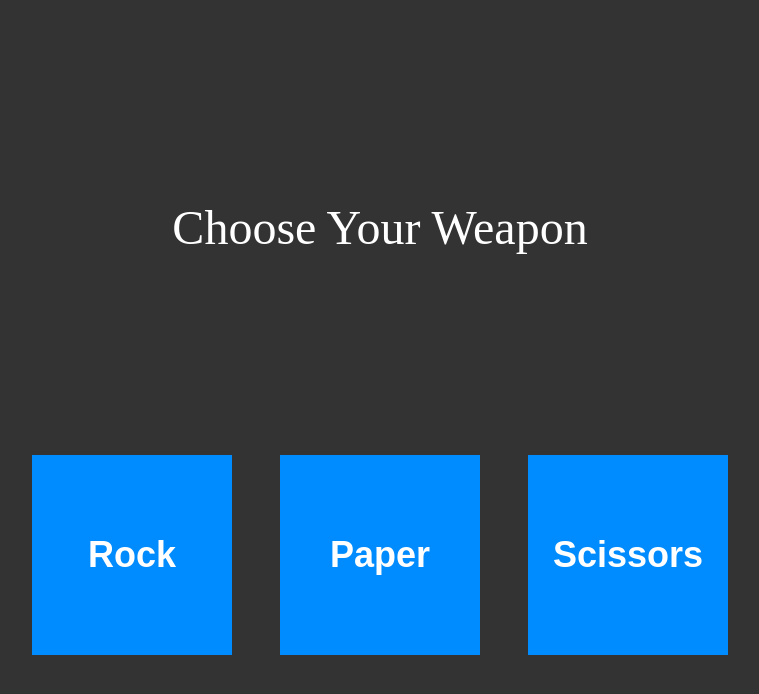
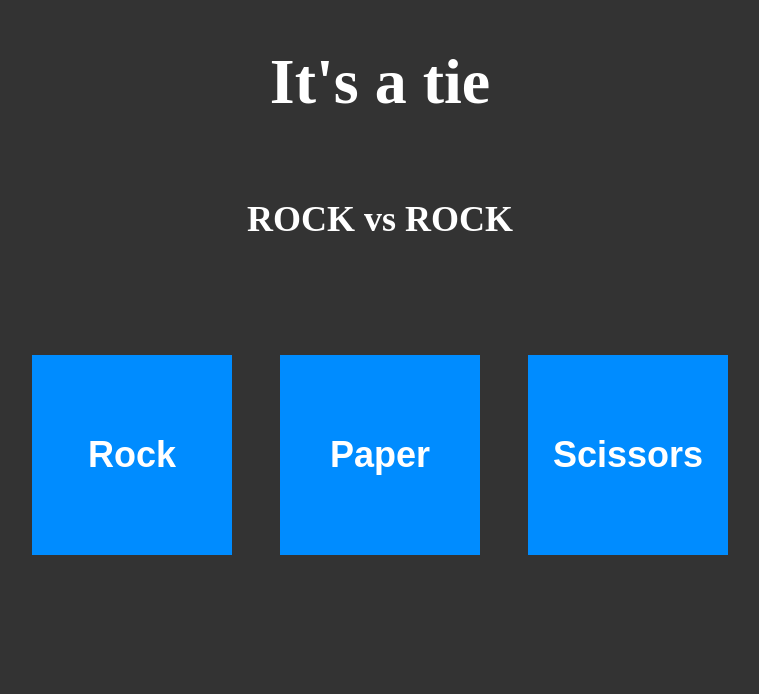
Before and after one commit to gschick3/rps, a plain HTML site: page index.html in a window 1280 px wide. Both pictures are taken after a click on the button "Rock". Shown: the whole page, without its empty margins (260-1019 px from the left). Drawn offline with Linux system fonts and the light colour scheme.

Commit message:
complete prototype game UI

```diff
--- a/game.js
+++ b/game.js
@@ -4,13 +4,24 @@ function getComputerChoice() {
 
 function compareHands(player, computer) {
     player = player.toLowerCase();
-    console.log(player, computer);
+
     options = {
         'rock': 'scissors',
         'paper': 'rock',
         'scissors': 'paper'
     }
-    if (player === computer) console.log("It's a tie");
-    else if (options[player] === computer) console.log("Player wins!");
-    else console.log("Player loses :(");
+
+    document.querySelector('.computer').textContent = `${player.toUpperCase()} vs ${computer.toUpperCase()}`;
+
+    const result = document.querySelector('.result');
+    if (player === computer) result.textContent = "It's a tie";
+    else if (options[player] === computer) result.textContent = "You win!";
+    else result.textContent = "You lose :(";
 }
+
+
+const buttons = document.querySelectorAll('button');
+
+buttons.forEach((button) => {
+    button.addEventListener('click', () => compareHands(button.id, getComputerChoice()))
+});
--- a/index.html
+++ b/index.html
@@ -7,9 +7,11 @@
     <title>Rock Paper Scissors</title>
 </head>
 <body>
-    <div class="result">
+    <h1 class="result">
         Choose Your Weapon
-    </div>
+    </h1>
+
+    <h3 class="computer"></h3>
 
     <div class="buttons">
         <button id="rock">Rock</button>
--- a/style.css
+++ b/style.css
@@ -1,16 +1,33 @@
+html {
+    height: 100%;
+}
+
 body {
+    height: 75%;
     margin: 0;
     color: white;
     background-color: #333333;
+
+    display: flex;
+    flex-direction: column;
+    justify-content: center;
+    gap: 100px;
+
+    align-items: center;
 }
 
 .result {
-    display: flex;
-    justify-content: center;
-    align-items: center;
+    font-size: 64px;
+    padding: 0;
+    margin: 0;
+}
 
-    padding: 200px 0;
-    font-size: 48px;
+.computer {
+    font-size: 36px;
+    line-height: 0;
+    min-height: 36px;
+    padding: 0;
+    margin: 0;
 }
 
 .buttons {
```
